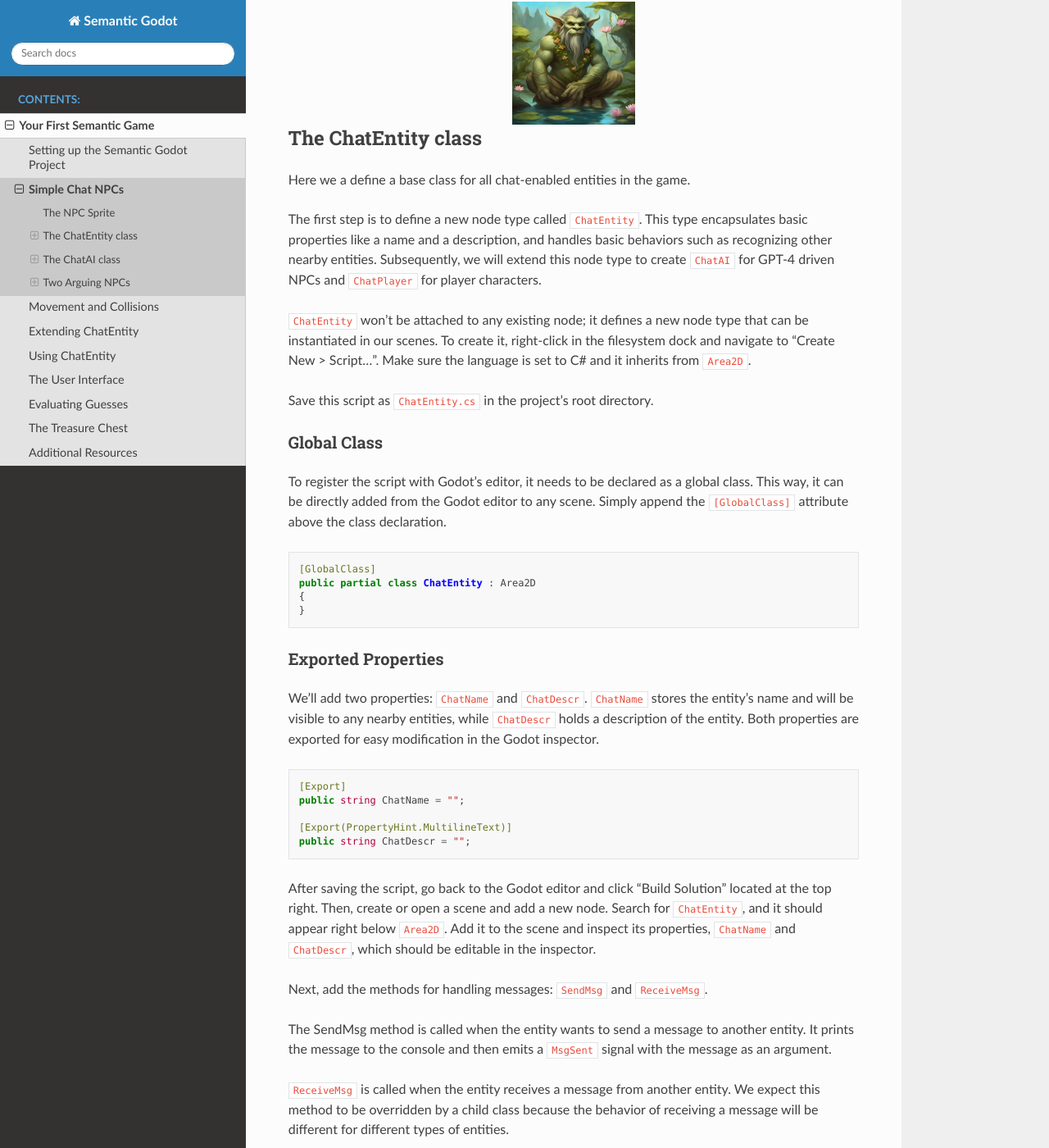
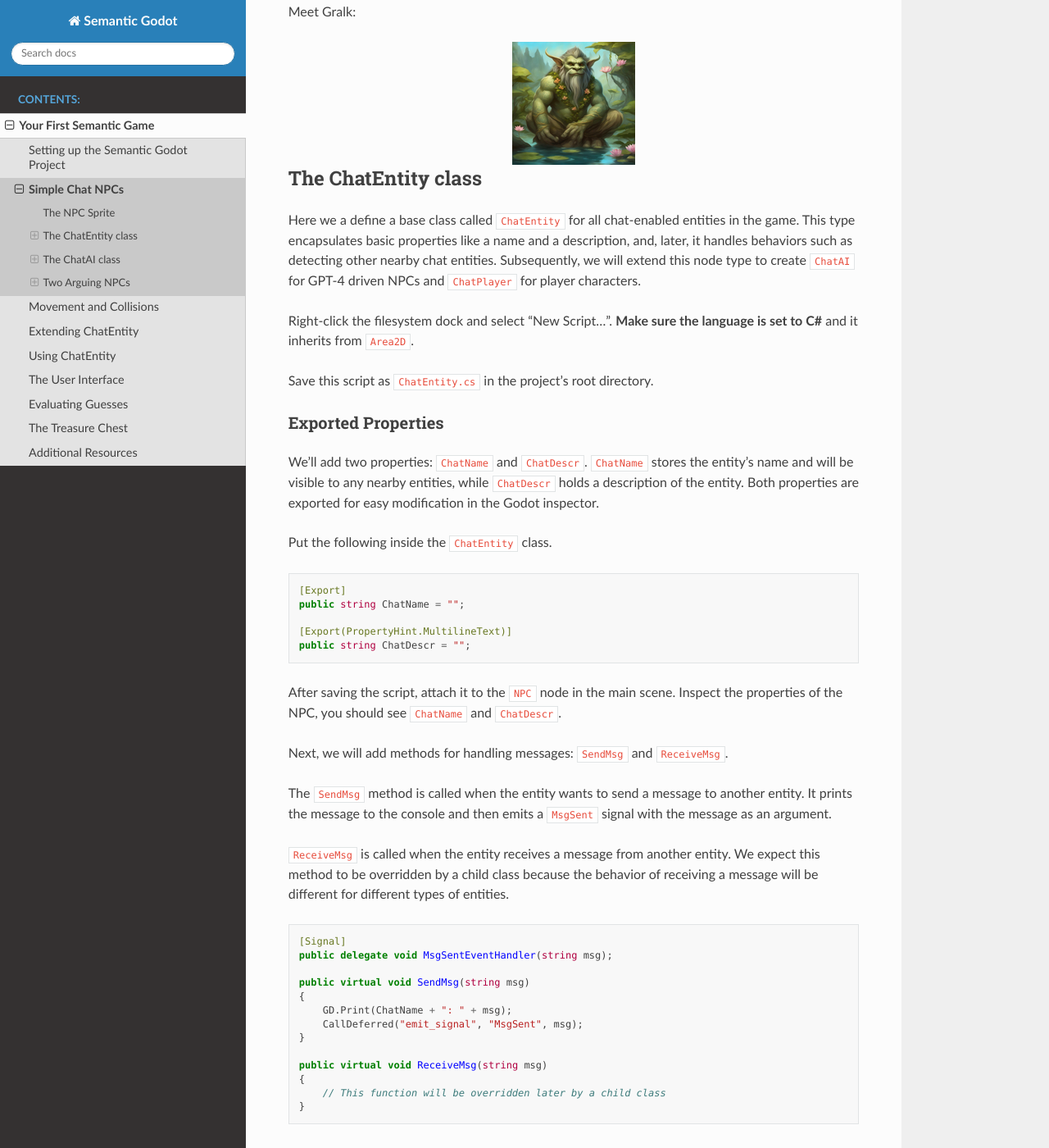
Before and after one commit to RaiderSoft/semantic-godot, a Sphinx documentation site: the page built from docs/first_semantic_game/02.simple_chat_npcs.rst, in a window 1280 px wide and 1400 px high, scrolled down 626 px. Shown: the whole window at 82% size. Built offline with Sphinx 7.4.7 and the Read the Docs theme 2.0.0, drawn with Linux system fonts in a browser that asks for light colours; some of the changed text lies outside the part shown.

Commit message:
Fix bug in chat entity description

```diff
--- a/docs/first_semantic_game/01.project_setup.rst
+++ b/docs/first_semantic_game/01.project_setup.rst
@@ -6,7 +6,6 @@
 
 1. Launch Godot
 2. Click ``+ New Project`` in the Project Manager and create a new project.
-
 
 Hello World Script
 ------------------
@@ -33,7 +32,7 @@
     dotnet add package Microsoft.SemanticKernel --prerelease
 
 
-3. **Create a Main Script**:
+3. **Create a MainGame.cs**:
 
     .. code-block:: csharp
 
--- a/docs/first_semantic_game/02.simple_chat_npcs.rst
+++ b/docs/first_semantic_game/02.simple_chat_npcs.rst
@@ -10,17 +10,17 @@
 
 Here we will create a basic sprite that we can attach chat functionality to.
 
-1. In the Scene tab, insert an ``Area2D`` node and rename it to
-   ``NPC``.
+1. In the ``MainGame`` scene that we created in :doc:`01.project_setup`
+   insert an ``Area2D`` node and rename it to  ``NPC``.
 2. Add a ``CollisionShape2D`` rectangle to the NPC. This will be useful
    later and removes the yellow warning in the workspace.
 3. With the ``NPC`` node selected, add a ``Sprite2D`` node. This
    makes a visible sprite for our character.
-4. Set the image for our NPC sprite. Copy the troll portrait into
-   the project. Locate and choose the image as an ``ImageTexture``
-   in the properties panel.
-5. Drag the NPC image near the scene. Build and run the project to see the river troll NPC
-   token.
+4. To set the image for our NPC sprite, copy the troll portrait into
+   the project. Then locate and choose the image as an ``ImageTexture``
+   in the properties panel for the ``Sprite2D`` node.
+5. Drag the NPC image near the center of the scene. Build and run the project to
+   see the river troll NPC token.
 
 Meet Gralk:
 
@@ -33,34 +33,16 @@
 The ChatEntity class
 --------------------
 
-Here we a define a base class for all chat-enabled entities in the game.
-
-The first step is to define a new node type called ``ChatEntity``.
-This type encapsulates basic properties like a name and a description, and
-handles basic behaviors such as recognizing other nearby entities. Subsequently,
+Here we a define a base class called ``ChatEntity`` for all chat-enabled  entities in the game.
+This type encapsulates basic properties like a name and a description, and, later,
+it handles behaviors such as detecting other nearby chat entities. Subsequently,
 we will extend this node type to create ``ChatAI`` for GPT-4 driven NPCs and
 ``ChatPlayer`` for player characters.
 
-``ChatEntity`` won't be attached to any existing node; it defines a new node type
-that can be instantiated in our scenes. To create it, right-click in the
-filesystem dock and navigate to "Create New > Script…". Make sure the language
-is set to C# and it inherits from ``Area2D``.
+Right-click the filesystem dock and select "New Script...". **Make sure the language
+is set to C#** and it inherits from ``Area2D``.
 
 Save this script as ``ChatEntity.cs`` in the project's root directory.
-
-Global Class
-^^^^^^^^^^^^
-
-To register the script with Godot's editor, it needs to be declared as a global
-class. This way, it can be directly added from the Godot editor to any scene.
-Simply append the ``[GlobalClass]`` attribute above the class declaration.
-
-.. code-block:: csharp
-
-   [GlobalClass]
-   public partial class ChatEntity : Area2D
-   {
-   }
 
 Exported Properties
 ^^^^^^^^^^^^^^^^^^^
@@ -70,6 +52,8 @@
 holds a description of the entity. Both properties are exported for easy
 modification in the Godot inspector.
 
+Put the following inside the ``ChatEntity`` class.
+
 .. code-block:: csharp
 
    [Export]
@@ -78,15 +62,12 @@
    [Export(PropertyHint.MultilineText)]
    public string ChatDescr = "";
 
-After saving the script, go back to the Godot editor and click "Build Solution"
-located at the top right. Then, create or open a scene and add a new node.
-Search for ``ChatEntity``, and it should appear right below ``Area2D``. Add it to
-the scene and inspect its properties, ``ChatName`` and ``ChatDescr``, which should
-be editable in the inspector.
+After saving the script, attach it to the ``NPC`` node in the main scene.
+Inspect the properties of the NPC, you should see ``ChatName`` and ``ChatDescr``.
 
-Next, add the methods for handling messages: ``SendMsg`` and ``ReceiveMsg``.
+Next, we will add methods for handling messages: ``SendMsg`` and ``ReceiveMsg``.
 
-The SendMsg method is called when the entity wants to send a message to another
+The ``SendMsg`` method is called when the entity wants to send a message to another
 entity. It prints the message to the console and then emits a ``MsgSent`` signal
 with the message as an argument.
 
@@ -110,8 +91,8 @@
         // This function will be overridden later by a child class
     }
 
-Finally, we need to add a field to store the entity that this entity is currently
-in conversation with. This will be used later to send messages to the other entity.
+Finally, we need to add a field to store a reference to our current conversation
+partner. This will be used later to send messages to the other entity.
 This ``_inConvoWith`` field is declared as ``internal`` so that it can be accessed
 by the main game class.
 
```
Also changed, not shown: other parts of docs/first_semantic_game/02.simple_chat_npcs.rst (+22 -19 lines).
